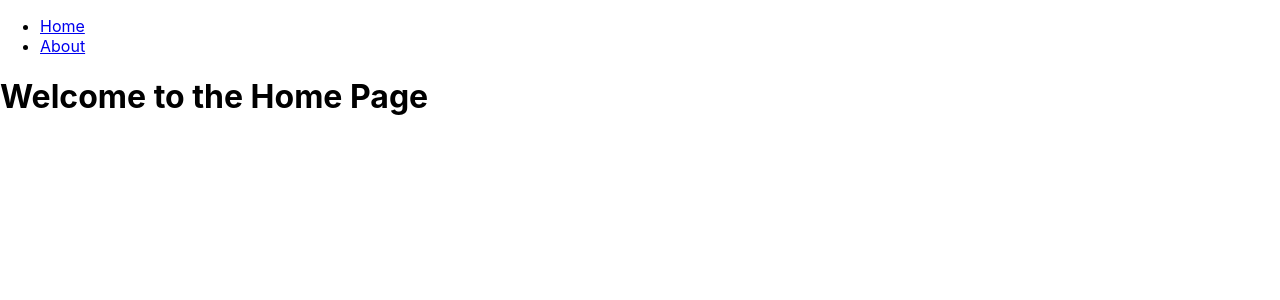
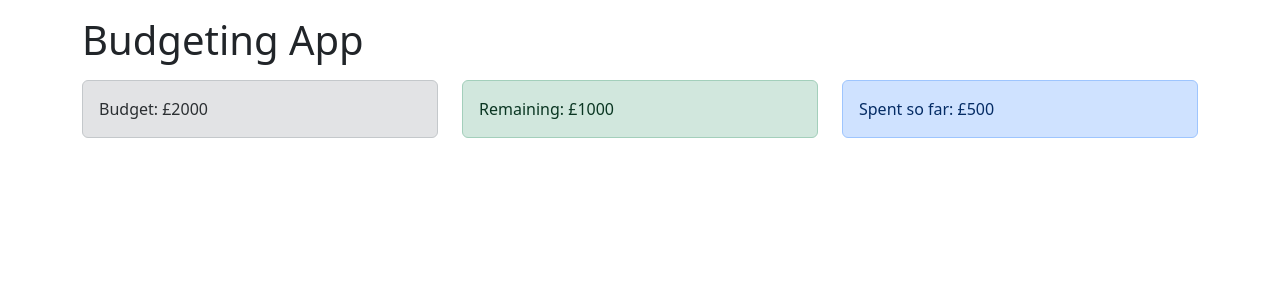
Before and after one commit to Noblenog/budgeting-app, a React (Create React App) app: page / in a window 1280 px wide. Shown: the top 300 px of the page. Built offline with nearby package versions, Linux system fonts and the light colour scheme.

Commit message:
addition of Budget, expense and remaining placeholders for project

```diff
--- a/package.json
+++ b/package.json
@@ -7,10 +7,13 @@
     "@testing-library/jest-dom": "^6.6.3",
     "@testing-library/react": "^16.3.0",
     "@testing-library/user-event": "^13.5.0",
+    "bootstrap": "^5.3.5",
     "react": "^19.1.0",
     "react-dom": "^19.1.0",
+    "react-icons": "^5.5.0",
     "react-router-dom": "^7.5.1",
     "react-scripts": "5.0.1",
+    "uuid": "^11.1.0",
     "web-vitals": "^2.1.4"
   },
   "scripts": {
--- a/src/App.js
+++ b/src/App.js
@@ -1,24 +1,25 @@
 import React from 'react';
-import { BrowserRouter as Router, Routes, Route, Link } from 'react-router-dom';
-import Home from './pages/Home';
-import About from './pages/About';
+import "bootstrap/dist/css/bootstrap.min.css";
+import Budget from './components/Budget';
+import Remaining from './components/Remaining';
+import ExpenseTotal from './components/ExpenseTotal';
 
-function App() {
+const App = () => {
   return (
-    <Router>
-      <nav>
-        <ul>
-          <li><Link to="/">Home</Link></li>
-          <li><Link to="/about">About</Link></li>
-        </ul>
-      </nav>
-      <Routes>
-        <Route path="/" element={<Home />} />
-        <Route path="/about" element={<About />} />
-      </Routes>
-    </Router>
-
+    <div className="container">
+      <h1 className="mt-3">Budgeting App</h1>
+      <div className= 'row mt-3'>
+        <div className="col-sm">
+          <Budget />
+        </div>
+        <div className="col-sm">
+          <Remaining />
+        </div>
+        <div className="col-sm">
+          <ExpenseTotal />
+        </div>
+      </div>
+    </div>
   );
-}
-
+};
 export default App;
--- /dev/null
+++ b/src/components/Budget.js
@@ -0,0 +1,12 @@
+import React from 'react';
+
+
+const Budget = () => {
+    return(
+        <div className=' alert alert-secondary'>
+            <span>Budget: £2000</span>
+        </div>
+    );
+};
+
+export default Budget;
--- /dev/null
+++ b/src/components/ExpenseTotal.js
@@ -0,0 +1,12 @@
+import React from 'react';
+
+
+const ExpenseTotal = () => {
+    return(
+        <div className='alert alert-primary'>
+            <span>Spent so far: £500</span>
+        </div>
+    );
+}
+
+export default ExpenseTotal;
--- /dev/null
+++ b/src/components/Remaining.js
@@ -0,0 +1,11 @@
+import React from 'react';
+
+const Remaining = () => {
+    return(
+        <div className='alert alert-success'>
+            <span>Remaining: £1000</span>
+        </div>
+    );
+}
+
+export default Remaining;
--- a/src/pages/Home.js
+++ b/src/pages/Home.js
@@ -4,8 +4,17 @@ function Home() {
   return (
     <div>
       <h1>Welcome to the Home Page</h1>
+      <MyButton />
     </div>
   );
 }
 
+function MyButton() {
+  return (
+    <button>
+      I'm a button
+    </button>
+  );
+}
+
 export default Home;
```
Also changed, not shown: 1 other file (tests, documents, lock files or other folders).
